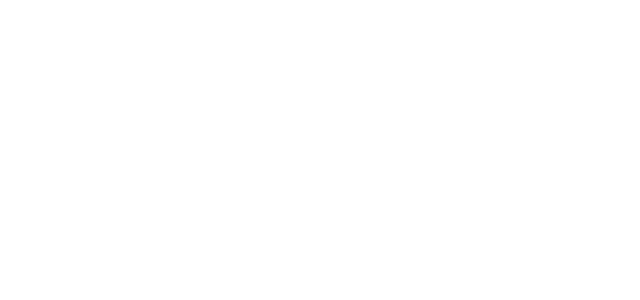
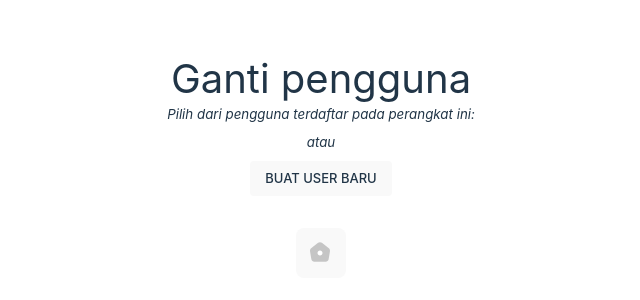
Before and after one commit to ewinsutriandi/tosm-junior, a Vue app: page /switchusr in a window 1280 px wide. Before the commit this address had no page. Shown: the part 234-534 px from the top of the page, without its empty margins (319-959 px from the left). Built offline with nearby package versions, Linux system fonts and the light colour scheme.

Commit message:
fix style + logic

```diff
--- a/src/components/FormUsername.vue
+++ b/src/components/FormUsername.vue
@@ -26,7 +26,7 @@
         return
     }
     store.updateCurrentUser(nama.value)
-    console.log('Emit close modal, nama:',nama.value)
+    // console.log('Emit close modal, nama:',nama.value)
     emit('modal-close')
 }
 
--- a/src/components/HomeButton.vue
+++ b/src/components/HomeButton.vue
@@ -1,8 +1,11 @@
 <script setup>
-
+import { useRouter } from 'vue-router';
+const router = useRouter()
+const  goHome = () => router.push({path: '/'})
 </script>
 <template>
-    <div >
+    <button class="home-button" @click="goHome">
+    <div class="home-button-svg">
         <svg class="center"
             role="img">
             <path opacity="0.4"
@@ -20,6 +23,7 @@
             </path>
         </svg>
     </div>
+    </button>
 </template>
 <style scoped>
 .center {
@@ -27,4 +31,19 @@
   align-items: center;
   justify-content: center;
 }
+.home-button {
+  border: 0;
+  width : 50px;
+  height: 50px;
+  margin-top: 32px;
+  padding: 12px 12px;
+  cursor: pointer;
+  user-select: none;
+  -webkit-tap-highlight-color: rgba(0, 0, 0, 0.3);
+}
+
+.home-button-svg {
+  width: 50px;
+  height: 50px;
+}
 </style>
--- a/src/pages/GameScreen.vue
+++ b/src/pages/GameScreen.vue
@@ -1,6 +1,5 @@
 <script setup>
 import { ref,onUnmounted } from 'vue'
-import { storeToRefs } from 'pinia'
 import Timer from '../components/Timer.vue'
 import SoalViewer from '../components/SoalViewer.vue'
 import Keyboard from '../components/Keyboard.vue'
@@ -8,8 +7,9 @@
 import { generateQuiz } from '../helpers/generators.js'
 import { useStore } from '../store/index'
 import { OperationDesc } from '../helpers/constants'
+import { useRouter } from 'vue-router';
 
-
+const router = useRouter()
 const store = useStore()
 
 const GameState = Object.freeze({
@@ -31,6 +31,8 @@
 
 let questions
 let timeLimit
+
+const  goHome = () => router.push({path: '/'})
 
 // Questions related
 function initLevel() {
@@ -150,6 +152,7 @@
   gameState.value = state
 }
 
+
 </script>
 <template>
   <div>
@@ -161,9 +164,10 @@
       <h4> PILIH LEVEL</h4>
       <p>&nbsp;</p>
       <p>
-        <button @click="prepareFirstGame(1)">LEVEL 1</button>
+        <button class="pick-level"
+          @click="prepareFirstGame(1)">LEVEL 1</button>
         &nbsp;
-        <button
+        <button class="pick-level"
           @click="prepareFirstGame(store.maxOpsLevel)">
           LEVEL {{ store.maxOpsLevel }}
         </button>
@@ -212,24 +216,17 @@
       </div>
     </div>
     <div v-if="gameState != GameState.IN_GAME">
-      <button class="home-button"
-        @click="this.$router.push('/')">
-        <HomeButton/>
-      </button>
+      <HomeButton/>
     </div>
   </div>
 </template>
 <style scoped>
-.home-button {
-  width : 50px;
-  height: 50px;
-  margin-top: 32px;
+.pick-level {
+  font-size: small;
+  border: 0;
   padding: 12px 12px;
-
-}
-
-.home-button-svg {
-  width: 50px;
-  height: 50px;
+  cursor: pointer;
+  user-select: none;
+  -webkit-tap-highlight-color: rgba(0, 0, 0, 0.3);
 }
 </style>
--- a/src/pages/HomeScreen.vue
+++ b/src/pages/HomeScreen.vue
@@ -42,6 +42,9 @@
     <div v-if="current_user">
       Selamat datang kembali
       <h2>{{ current_user }}</h2>
+      <div class="info">
+        <router-link to="/switchusr">Bukan {{current_user}}?</router-link>
+      </div>
     </div>
     <p>&nbsp;</p>
     <h3>
@@ -69,12 +72,14 @@
 </template>
 
 <style scoped>
+
 .opbutton {
   margin: 30px 8px 0;
   user-select: none;
 }
 .row {
   display: flex;
+  justify-content: center;
   width: 100%;
   margin: 0 auto 8px;
   touch-action: manipulation;
@@ -85,6 +90,7 @@
 button {
   font-family: inherit;
   font-weight: bold;
+  font-size: larger;
   border: 0;
   padding: 0;
   margin: 0 6px 0 0;
@@ -95,7 +101,7 @@
   user-select: none;
   background-color: #d3d6da;
   color: #1a1a1b;
-  flex: 1;
+
   display: flex;
   justify-content: center;
   align-items: center;
--- /dev/null
+++ b/src/pages/SwitchUserScreen.vue
@@ -0,0 +1,90 @@
+<script setup>
+import { ref } from 'vue'
+import FormUsername from '../components/FormUsername.vue';
+import HomeButton from '../components/HomeButton.vue'
+import  {useStore} from '../store/index'
+import { useRouter } from 'vue-router';
+const router = useRouter()
+
+
+const isFormUsernameOpened = ref(false)
+
+
+const store = useStore()
+const showForm = () => {
+  // console.log('Show modal form')
+  isFormUsernameOpened.value = true
+}
+
+const closeForm = () => {
+  isFormUsernameOpened.value = false
+  goBack()
+}
+
+const goBack = () => {
+  //console.log('go back')
+  router.push('/')
+}
+
+const switchUsr = (usr) => {
+  store.updateCurrentUser(usr)
+  goBack()
+}
+
+</script>
+
+<template>
+  <div>
+    <h2>
+      Ganti pengguna
+    </h2>
+
+    <div>
+        <div class="info"> Pilih dari pengguna terdaftar pada perangkat ini:  </div>
+        <button class="btn-pick" v-for="(v,k,i) in store.users"
+          @click="switchUsr(k)"> {{ k }} </button>
+
+    </div>
+
+    <div >
+      <div class="info">atau</div>
+      <div>
+        <button class="btn-new" @click="showForm">BUAT USER BARU</button>
+      </div>
+    </div>
+
+    <div>
+      <HomeButton/>
+    </div>
+
+  </div>
+  <FormUsername :isOpen="isFormUsernameOpened" @modal-close="closeForm" name="first-modal">
+  </FormUsername>
+</template>
+
+<style scoped>
+.btn-new {
+  font-family: inherit;
+  font-size: small;
+  border: 0;
+  padding: 3;
+  border-radius: 4px;
+  cursor: pointer;
+  user-select: none;
+  -webkit-tap-highlight-color: rgba(0, 0, 0, 0.3);
+  transition: all 0.1s 0.1s;
+}
+.btn-pick {
+  font-family: inherit;
+  font-size: smaller;
+  border: 0;
+  padding: 3;
+  margin-left: 3px;
+  margin-right: 3px;
+  border-radius: 4px;
+  cursor: pointer;
+  user-select: none;
+  -webkit-tap-highlight-color: rgba(0, 0, 0, 0.3);
+  transition: all 0.1s 0.1s;
+}
+</style>
--- a/src/router/routes.js
+++ b/src/router/routes.js
@@ -1,6 +1,8 @@
 import InstructionScreen from '../pages/InstructionScreen.vue';
 import GameScreen from '../pages/GameScreen.vue';
 import HomeScreen from '../pages/HomeScreen.vue';
+import SwitchUserScreen from '../pages/SwitchUserScreen.vue'
+
 export const routes_objs = [
     {
         path : '/',
@@ -17,6 +19,11 @@
         name : 'play',
         component: GameScreen,
     },
+    {
+        path : '/switchusr',
+        name : 'switch user',
+        component: SwitchUserScreen,
+    },
 ];
 
 export const routes = routes_objs;
--- a/src/store/index.js
+++ b/src/store/index.js
@@ -23,9 +23,11 @@
       } else {
         this.users_test_history[this.current_user] = [stats]
       }
+      //console.log("User exist:",!(this.current_user in this.users))
+      if (!(this.current_user in this.users)) this.users[this.current_user] = {}
     },
     updateCurrentUser(user) {
-        console.log('store',user)
+        //console.log('store',user)
         this.current_user = user
     },
     updateSettings(partialSettings) {
--- a/src/style.css
+++ b/src/style.css
@@ -18,11 +18,17 @@
 
 a {
   font-weight: 500;
-  color: #646cff;
+  color: #008080;
   text-decoration: inherit;
 }
 a:hover {
-  color: #535bf2;
+  color: #006666;
+}
+a:active {
+  color: #008080;
+}
+a:visited {
+  color: #008080;
 }
 
 body {
@@ -54,7 +60,8 @@
 .info {
   font-size: smaller;
   font-style: italic;
-  margin-top: 16px;
+  margin-top: 8px;
+  margin-bottom: 8px;
 }
 
 button {
```
